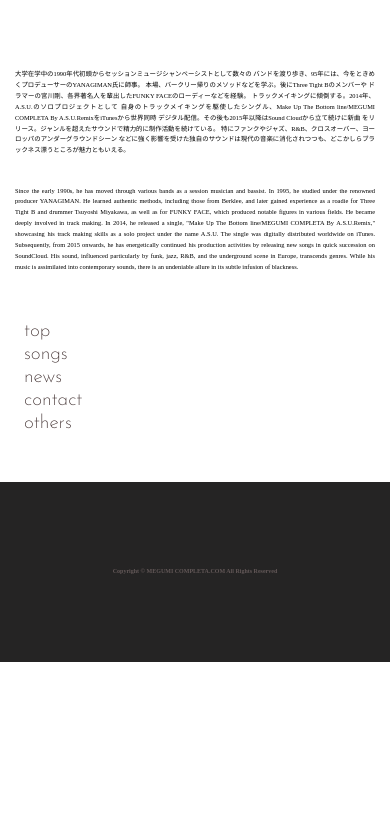
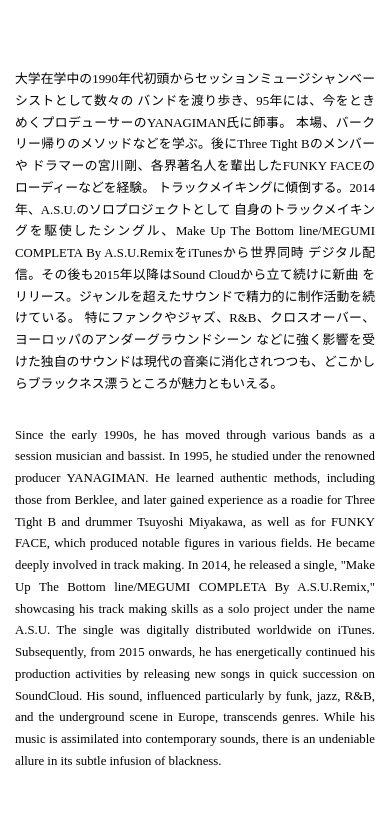
Before and after one commit to henrry-sakurazaka/Megumi-Completa-Official, a plain HTML site: page ABOUT.html in a window 390 px wide. Shown: the part 653-1472 px from the top of the page. Before the commit the page ends 1315 px from the top, so only its background shows below. Drawn offline with Linux system fonts and the light colour scheme; a web font is replaced by a local one.

Commit message:
Update Responsive design

```diff
--- a/ACCESS8.css
+++ b/ACCESS8.css
@@ -94,7 +94,6 @@ h1 li a:hover {
   /* margin: 230px 20px 0 480px; */
   /* overflow-wrap: normal;
   word-wrap: normal; */
-
 }
 
 /* .access-profile {
@@ -432,9 +431,6 @@ img {
     margin-top: 72px;
     padding-left: 0;
   }
-  p {
-    font-size: 0.5em;
-  }
 
   .navi {
     margin-top: 48px;
```
